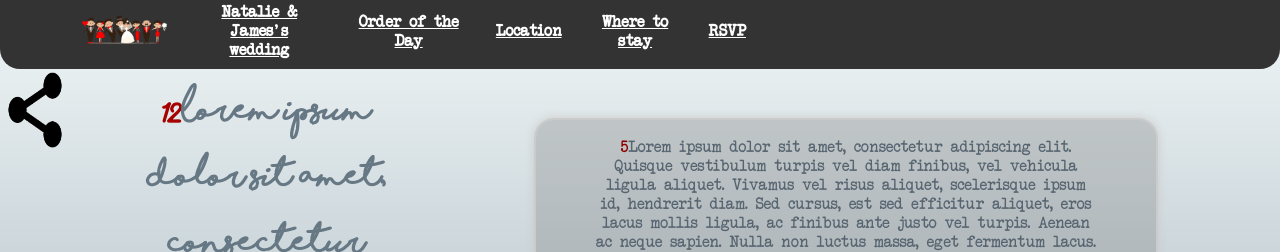
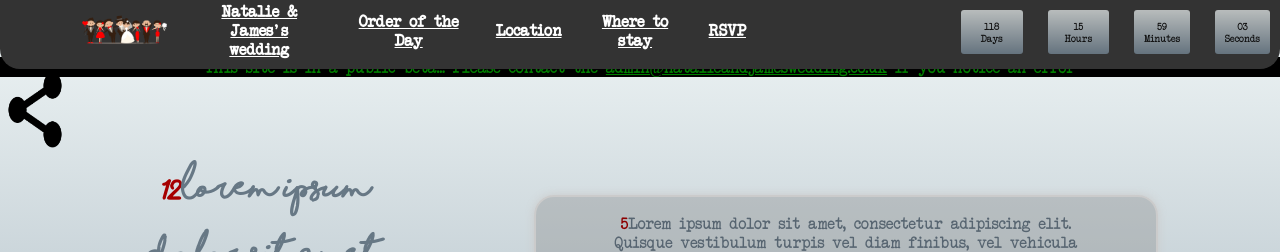
Before and after one commit to jdtechnology/njWedGit, a PHP site: page /day.php in a window 1280 px wide. Shown: the top 252 px of the page. Run offline with PHP 8.4, Linux system fonts and the light colour scheme; lists and menus that the app fills with data are empty.

Commit message:
Move countdown to top right

```diff
--- a/includes/css/main.css
+++ b/includes/css/main.css
@@ -182,6 +182,7 @@ a:hover {
 .dropdown {
     position: relative;
     display: inline-block;
+		z-index: 100;
 }
 
 /* Dropdown Content (Hidden by Default) */
@@ -191,7 +192,7 @@ a:hover {
     background-color: #f9f9f9;
     min-width: 160px;
     box-shadow: 0px 8px 16px 0px rgba(120,120,120,0.3);
-    z-index: 1;
+    z-index: 200;
 	-moz-border-radius:20px;
 	-khtml-border-radius: 20px;
 	-webkit-border-radius: 20px;
@@ -204,6 +205,7 @@ a:hover {
     padding: 12px 16px;
     text-decoration: none;
     display: block;
+		z-index: 100
 }
 
 /* Change color of dropdown links on hover */
@@ -370,14 +372,14 @@ select{
 
 #clockdiv{
 	color: black;
-	bottom: 20px;
+	top: 0px;
 	font-weight: 100;
 	text-align: center;
 	font-size: 10px;
 	/*margin: 0 auto;*/
-	left:0;
+	right:0;
 	position:fixed;
-	z-index:8;
+	z-index:101;
 	opacity: 0.7;
 }
 
@@ -389,9 +391,9 @@ select{
 }
 
 #clockdiv div > span{
-	padding: 15px;
+	padding: 10px;
 	border-radius: 3px;
-	background: linear-gradient(to top, #F1F7F7, #7B8F9F);
+	background: linear-gradient(to bottom, #F1F7F7, #7B8F9F);
 	display: inline-block;
 }
 
@@ -588,4 +590,5 @@ background-color: #FF6600
 	text-align: center;
 	left: 0;
 	right: 0;
+	z-index: 200;
 }
--- a/navigation.php
+++ b/navigation.php
@@ -1,5 +1,4 @@
 <?php require("share_tab.php"); ?>
-<!-- <div id="beta_message">This site is in a public beta... Please contact the <a href="mailto:admin@natalieandjameswedding.co.uk">admin@natalieandjameswedding.co.uk</a> if you notice an error</div> -->
 <div class="1container" id="head">
 	<table id="contextmen">
 		<tr>
@@ -20,3 +19,5 @@
 		</tr>
 	</table>
 </div>
+<br><br><br>
+<div id="beta_message">This site is in a public beta... Please contact the <a href="mailto:admin@natalieandjameswedding.co.uk">admin@natalieandjameswedding.co.uk</a> if you notice an error</div>
```
Also changed, not shown: footer.php (line endings or trailing spaces).
